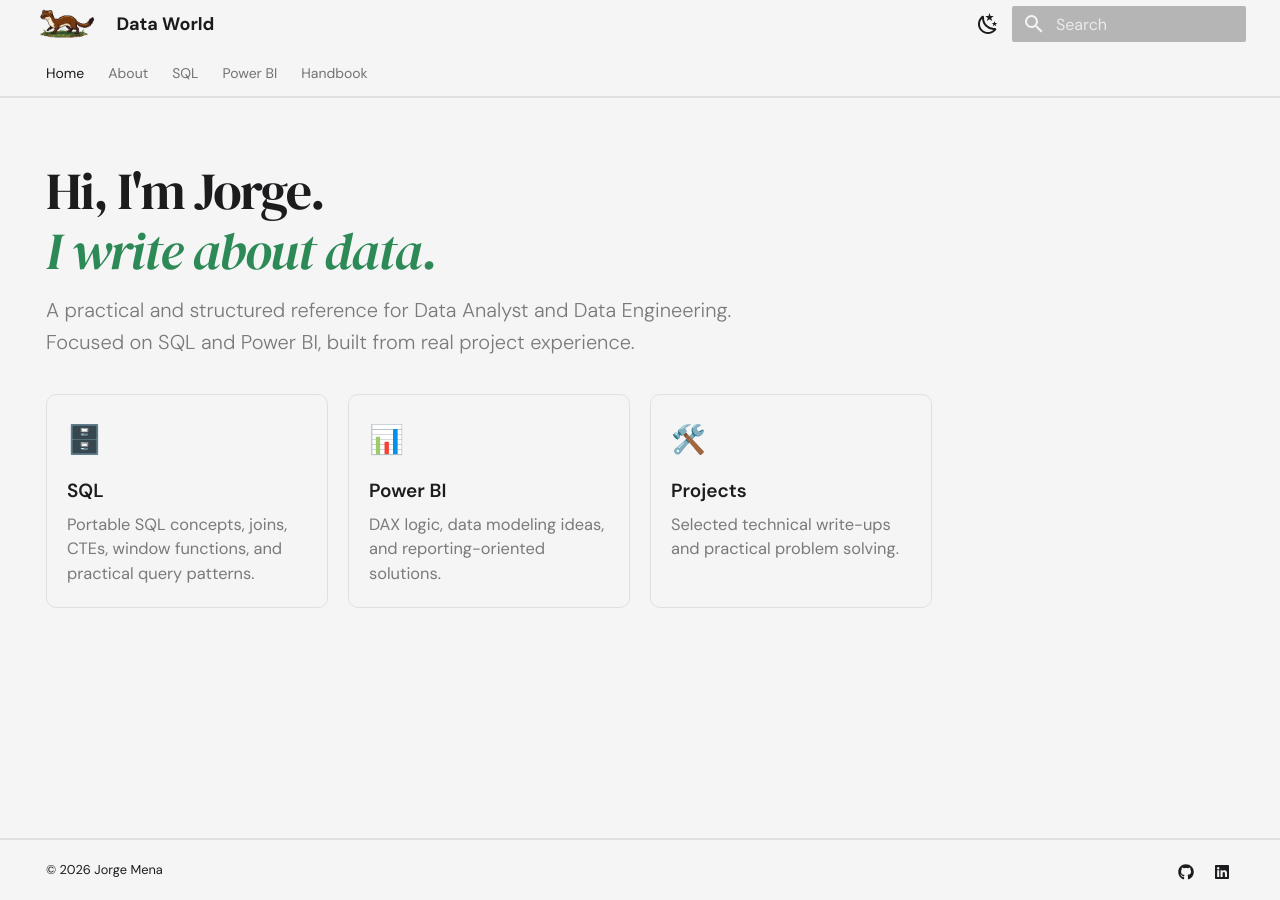
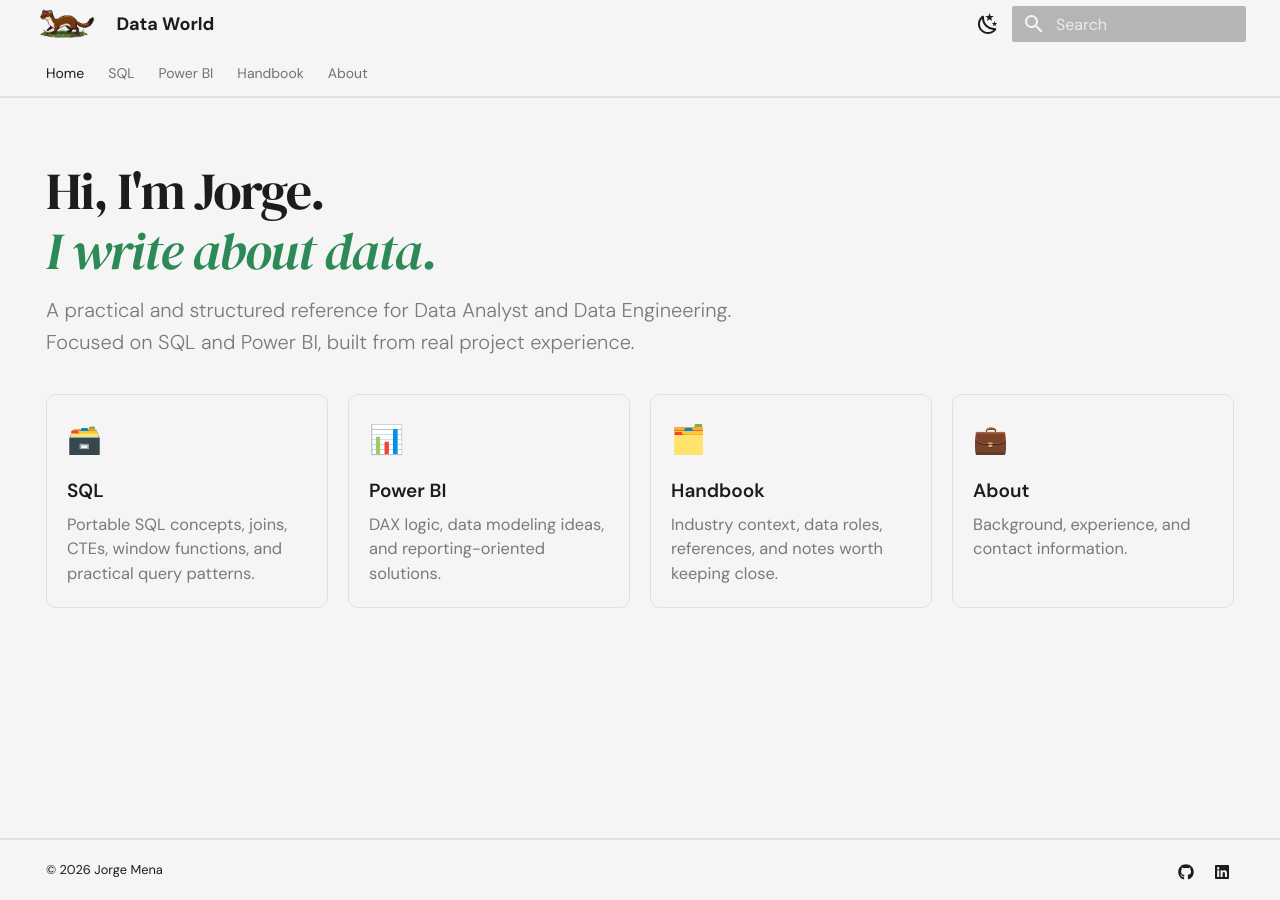
Before and after one commit to JorgeMena92/dataworld, an MkDocs documentation site: the page built from docs/index.md, in a window 1280 px wide. Built offline with MkDocs 1.6.1 and Material for MkDocs 9.7.7, drawn with Linux system fonts in a browser that asks for light colours.

Commit message:
v1.2.0 - handbook section, about page, SQL and Power BI content complete

```diff
--- a/docs/index.md
+++ b/docs/index.md
@@ -14,7 +14,7 @@ hide:
 
 <div class="card-grid">
   <a href="sql/" class="card">
-    <span class="card__icon">🗄️</span>
+    <span class="card__icon">🗃️</span>
     <div class="card__title">SQL</div>
     <div class="card__desc">Portable SQL concepts, joins, CTEs, window functions, and practical query patterns.</div>
   </a>
@@ -25,9 +25,15 @@ hide:
     <div class="card__desc">DAX logic, data modeling ideas, and reporting-oriented solutions.</div>
   </a>
 
-  <a href="projects/" class="card">
-    <span class="card__icon">🛠️</span>
-    <div class="card__title">Projects</div>
-    <div class="card__desc">Selected technical write-ups and practical problem solving.</div>
+  <a href="handbook/" class="card">
+    <span class="card__icon">🗂️</span>
+    <div class="card__title">Handbook</div>
+    <div class="card__desc">Industry context, data roles, references, and notes worth keeping close.</div>
+  </a>
+
+  <a href="about/" class="card">
+    <span class="card__icon">💼</span>
+    <div class="card__title">About</div>
+    <div class="card__desc">Background, experience, and contact information.</div>
   </a>
 </div>
--- a/mkdocs.yml
+++ b/mkdocs.yml
@@ -63,7 +63,6 @@ theme:
 # ─────────────────────────────────────────
 nav:
   - Home: index.md
-  - About: about.md
   - SQL:
     - sql/index.md
     - Introduction: sql/introduction.md
@@ -92,6 +91,7 @@ nav:
     - handbook/index.md
     - References: handbook/references.md
     - Data Roles: handbook/data-roles.md
+  - About: about.md
 
   # ── Add sub-pages below as you create the .md files ──────────────────
   # - SQL:
```
Also changed, not shown: README.md (+1 -5 lines), docs/about.md (+1 -7 lines), docs/stylesheets/extra.css (line endings or trailing spaces).
